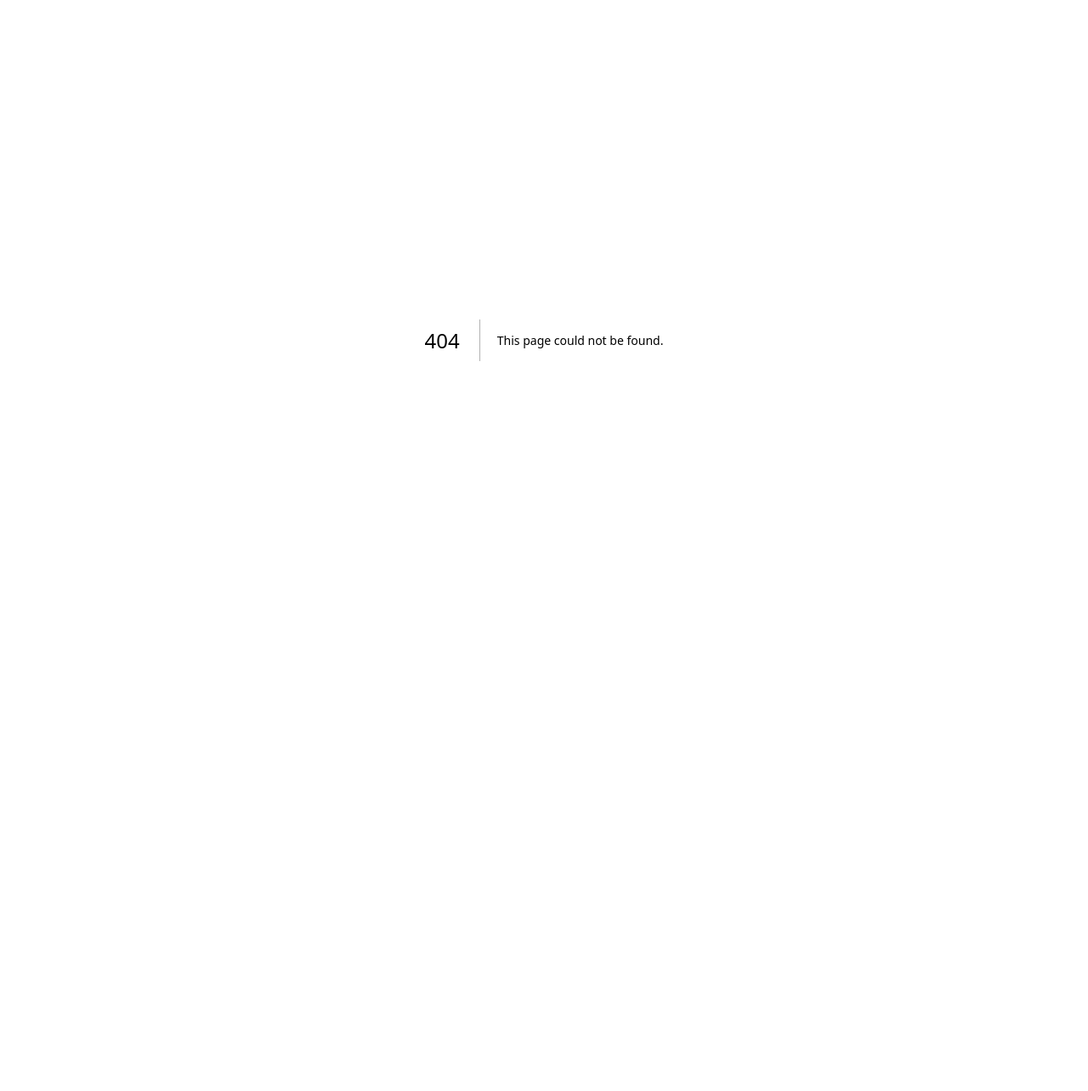
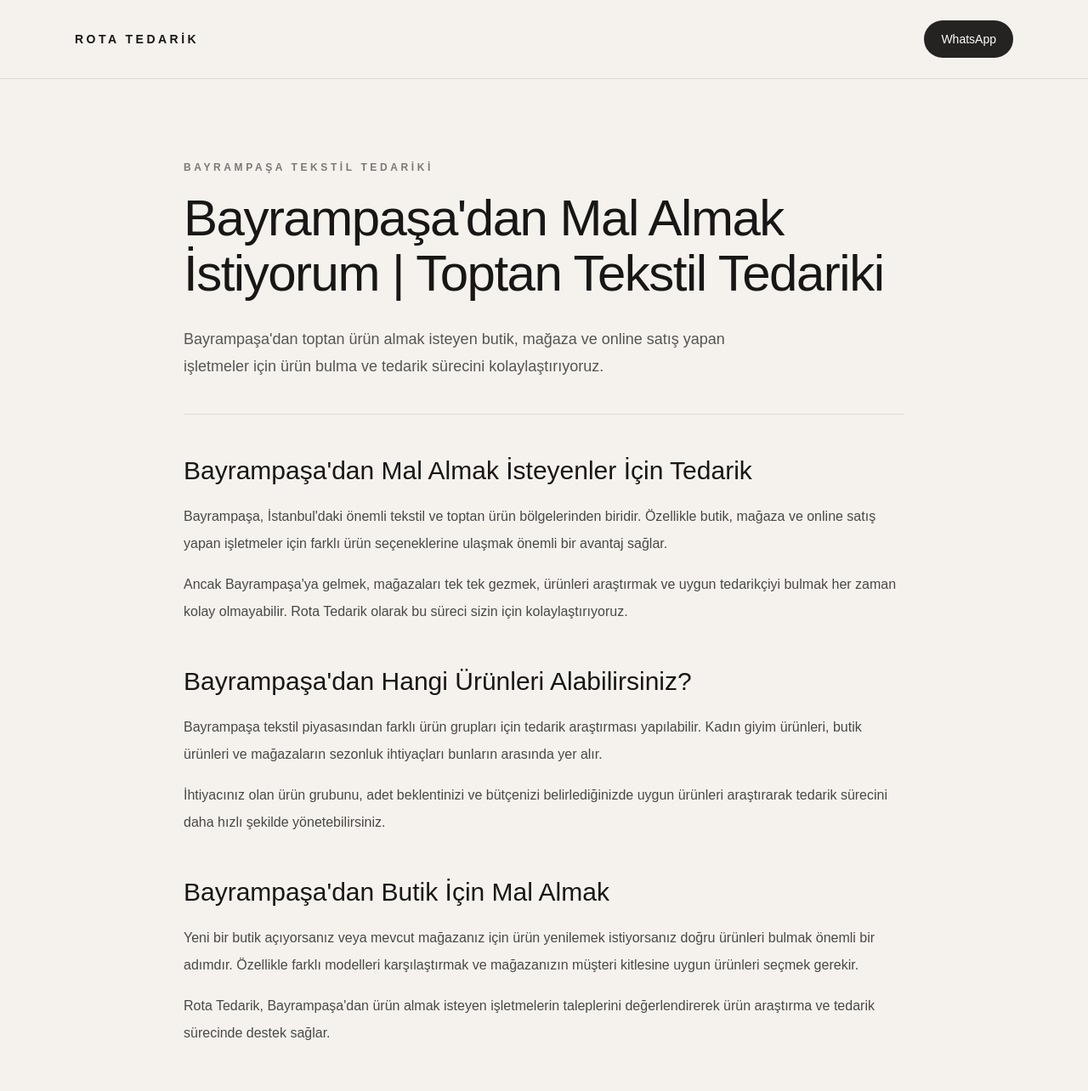
Before and after one commit to sudesolmaz1412/sansemlak, a Next.js app: page /blog/bayrampasadan-mal-almak-istiyorum in a window 1280 px wide. Before the commit this address had no page. Shown: the top 1284 px of the page at 85% size. Before the commit the page ends 800 px from the top, so only its background shows below. Built offline with nearby package versions, Linux system fonts and the light colour scheme.

Commit message:
Bayrampasa mal almak istiyorum SEO sayfasi eklendi

```diff
--- /dev/null
+++ b/app/blog/bayrampasadan-mal-almak-istiyorum/page.tsx
@@ -0,0 +1,232 @@
+import type { Metadata } from "next";
+import Link from "next/link";
+
+export const metadata: Metadata = {
+  title:
+    "Bayrampaşa'dan Mal Almak İstiyorum | Toptan Tekstil Tedariki",
+  description:
+    "Bayrampaşa'dan mal almak isteyen butik, mağaza ve online satıcılar için toptan tekstil ve kadın giyim ürünleri tedariki. Rota Tedarik ile Bayrampaşa'dan Türkiye'nin her yerine ürün temini.",
+  alternates: {
+    canonical:
+      "https://www.merterdentedarik.com/blog/bayrampasadan-mal-almak-istiyorum",
+  },
+};
+
+export default function BayrampasadanMalAlmakIstiyorumPage() {
+  return (
+    <main className="min-h-screen bg-[#f5f2ed] text-[#181716]">
+      <header className="border-b border-black/10">
+        <div className="mx-auto flex max-w-6xl items-center justify-between px-6 py-6">
+          <Link
+            href="/"
+            className="text-sm font-semibold tracking-[0.25em]"
+          >
+            ROTA TEDARİK
+          </Link>
+
+          <a
+            href="https://wa.me/905324975361"
+            target="_blank"
+            rel="noopener noreferrer"
+            className="rounded-full bg-[#242321] px-5 py-3 text-sm font-medium text-white"
+          >
+            WhatsApp
+          </a>
+        </div>
+      </header>
+
+      <article className="mx-auto max-w-4xl px-6 py-16 md:py-24">
+        <div className="mb-10">
+          <p className="mb-5 text-xs font-semibold uppercase tracking-[0.3em] text-black/50">
+            Bayrampaşa Tekstil Tedariki
+          </p>
+
+          <h1 className="max-w-4xl text-4xl font-medium leading-[1.08] tracking-tight md:text-6xl">
+            Bayrampaşa&apos;dan Mal Almak İstiyorum | Toptan Tekstil Tedariki
+          </h1>
+
+          <p className="mt-7 max-w-2xl text-lg leading-8 text-black/65">
+            Bayrampaşa&apos;dan toptan ürün almak isteyen butik, mağaza ve
+            online satış yapan işletmeler için ürün bulma ve tedarik sürecini
+            kolaylaştırıyoruz.
+          </p>
+        </div>
+
+        <div className="space-y-12 border-t border-black/10 pt-12">
+          <section>
+            <h2 className="text-2xl font-medium md:text-3xl">
+              Bayrampaşa&apos;dan Mal Almak İsteyenler İçin Tedarik
+            </h2>
+
+            <p className="mt-5 leading-8 text-black/70">
+              Bayrampaşa, İstanbul&apos;daki önemli tekstil ve toptan ürün
+              bölgelerinden biridir. Özellikle butik, mağaza ve online satış
+              yapan işletmeler için farklı ürün seçeneklerine ulaşmak önemli
+              bir avantaj sağlar.
+            </p>
+
+            <p className="mt-4 leading-8 text-black/70">
+              Ancak Bayrampaşa&apos;ya gelmek, mağazaları tek tek gezmek,
+              ürünleri araştırmak ve uygun tedarikçiyi bulmak her zaman kolay
+              olmayabilir. Rota Tedarik olarak bu süreci sizin için
+              kolaylaştırıyoruz.
+            </p>
+          </section>
+
+          <section>
+            <h2 className="text-2xl font-medium md:text-3xl">
+              Bayrampaşa&apos;dan Hangi Ürünleri Alabilirsiniz?
+            </h2>
+
+            <p className="mt-5 leading-8 text-black/70">
+              Bayrampaşa tekstil piyasasından farklı ürün grupları için
+              tedarik araştırması yapılabilir. Kadın giyim ürünleri,
+              butik ürünleri ve mağazaların sezonluk ihtiyaçları bunların
+              arasında yer alır.
+            </p>
+
+            <p className="mt-4 leading-8 text-black/70">
+              İhtiyacınız olan ürün grubunu, adet beklentinizi ve bütçenizi
+              belirlediğinizde uygun ürünleri araştırarak tedarik sürecini
+              daha hızlı şekilde yönetebilirsiniz.
+            </p>
+          </section>
+
+          <section>
+            <h2 className="text-2xl font-medium md:text-3xl">
+              Bayrampaşa&apos;dan Butik İçin Mal Almak
+            </h2>
+
+            <p className="mt-5 leading-8 text-black/70">
+              Yeni bir butik açıyorsanız veya mevcut mağazanız için ürün
+              yenilemek istiyorsanız doğru ürünleri bulmak önemli bir
+              adımdır. Özellikle farklı modelleri karşılaştırmak ve
+              mağazanızın müşteri kitlesine uygun ürünleri seçmek gerekir.
+            </p>
+
+            <p className="mt-4 leading-8 text-black/70">
+              Rota Tedarik, Bayrampaşa&apos;dan ürün almak isteyen
+              işletmelerin taleplerini değerlendirerek ürün araştırma ve
+              tedarik sürecinde destek sağlar.
+            </p>
+          </section>
+
+          <section>
+            <h2 className="text-2xl font-medium md:text-3xl">
+              Bayrampaşa&apos;ya Gelmeden Mal Alabilir miyim?
+            </h2>
+
+            <p className="mt-5 leading-8 text-black/70">
+              İstanbul dışında bulunan butik ve mağazaların Bayrampaşa
+              piyasasından ürün araştırması yapması her zaman mümkün
+              olmayabilir. Bu noktada ürün tedarik hizmeti süreci
+              kolaylaştırabilir.
+            </p>
+
+            <p className="mt-4 leading-8 text-black/70">
+              Ürün ihtiyacınızı bize ileterek aradığınız ürün grubu hakkında
+              tedarik araştırması yapılmasını sağlayabilirsiniz. Uygun
+              ürünler belirlendikten sonra sipariş ve gönderim süreci
+              planlanabilir.
+            </p>
+          </section>
+
+          <section>
+            <h2 className="text-2xl font-medium md:text-3xl">
+              Bayrampaşa&apos;dan Türkiye&apos;nin Her Yerine Ürün Tedariki
+            </h2>
+
+            <p className="mt-5 leading-8 text-black/70">
+              Bayrampaşa&apos;dan ürün almak için İstanbul&apos;da olmanız
+              gerekmez. Türkiye&apos;nin farklı şehirlerindeki butik,
+              mağaza ve online satıcılar için ürün araştırma ve tedarik
+              süreci yürütülebilir.
+            </p>
+
+            <p className="mt-4 leading-8 text-black/70">
+              Ürün ihtiyacınızı, istediğiniz kategori ve adet bilgisini
+              paylaşmanız yeterlidir. Rota Tedarik olarak tedarik sürecinin
+              planlanmasına ve ürünlerin size ulaştırılmasına yardımcı
+              oluyoruz.
+            </p>
+          </section>
+
+          <section>
+            <h2 className="text-2xl font-medium md:text-3xl">
+              Rota Tedarik ile Bayrampaşa&apos;dan Mal Alın
+            </h2>
+
+            <p className="mt-5 leading-8 text-black/70">
+              Bayrampaşa&apos;dan mal almak istiyorsanız ürün aramak için
+              İstanbul&apos;a gelmek zorunda kalmadan tedarik talebinizi
+              bize iletebilirsiniz.
+            </p>
+
+            <p className="mt-4 leading-8 text-black/70">
+              Kadın giyim ve toptan tekstil ürünleri için ihtiyacınızı
+              paylaşın, sizin için tedarik sürecini planlayalım.
+            </p>
+          </section>
+        </div>
+
+        <section className="mt-16 rounded-3xl bg-[#242321] p-8 text-white md:p-12">
+          <p className="text-xs font-semibold uppercase tracking-[0.25em] text-white/50">
+            Tedarik Talebi
+          </p>
+
+          <h2 className="mt-4 text-3xl font-medium leading-tight md:text-4xl">
+            Bayrampaşa&apos;dan mal mı arıyorsunuz?
+          </h2>
+
+          <p className="mt-5 max-w-xl leading-7 text-white/65">
+            Aradığınız ürün grubunu ve ihtiyacınızı WhatsApp üzerinden
+            gönderin. Tedarik sürecinizi birlikte planlayalım.
+          </p>
+
+          <a
+            href="https://wa.me/905324975361"
+            target="_blank"
+            rel="noopener noreferrer"
+            className="mt-8 inline-flex items-center gap-3 rounded-full bg-white px-6 py-4 text-sm font-semibold text-[#242321]"
+          >
+            <span className="text-lg">◉</span>
+            WhatsApp&apos;tan Yaz
+          </a>
+
+          <a
+            href="tel:+905324975361"
+            className="mt-5 block text-sm text-white/60"
+          >
+            0532 497 53 61
+          </a>
+        </section>
+
+        <nav className="mt-12 grid gap-4 border-t border-black/10 pt-8 md:grid-cols-2">
+          <Link
+            href="/blog/bayrampasa-tekstil"
+            className="rounded-2xl border border-black/10 p-5 transition hover:bg-white/50"
+          >
+            <span className="text-xs uppercase tracking-wider text-black/40">
+              Bayrampaşa
+            </span>
+            <span className="mt-2 block font-medium">
+              Bayrampaşa Tekstil | Toptan Kadın Giyim ve Ürün Tedariki →
+            </span>
+          </Link>
+
+          <Link
+            href="/blog/merterden-mal-istiyorum"
+            className="rounded-2xl border border-black/10 p-5 transition hover:bg-white/50"
+          >
+            <span className="text-xs uppercase tracking-wider text-black/40">
+              İstanbul Tedarik
+            </span>
+            <span className="mt-2 block font-medium">
+              Merter&apos;den Mal Almak İstiyorum →
+            </span>
+          </Link>
+        </nav>
+      </article>
+    </main>
+  );
+}
```
